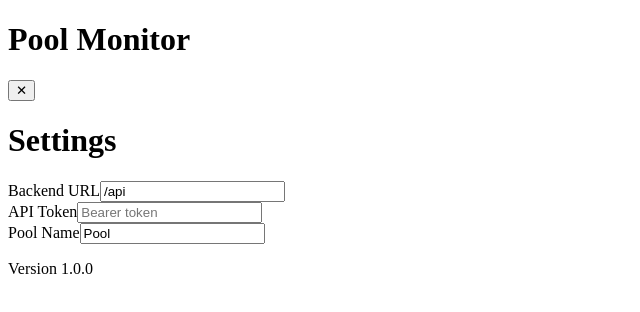
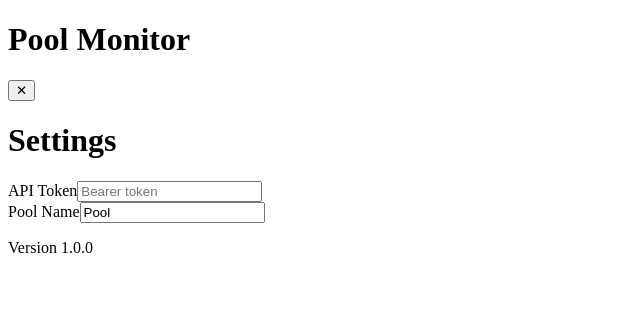
Before and after one commit to the-real-orca/Pool-Monitoring-WebApp, a Vue app in the folder src/frontend/: page / in a window 1280 px wide. Both pictures are taken after a click on the button 16 px from the left and 329 px from the top of the page. Shown: the top 312 px of the page, without its empty margins (0-640 px from the left). Built offline with nearby package versions, Linux system fonts and the light colour scheme; the HTML template or start-up script is replaced by a standard one.

Commit message:
refactor: remove backendUrl from settings, hardcode /api [OpenCode / minimax-m2.5-free]

```diff
--- a/src/frontend/src/components/SettingsPanel.vue
+++ b/src/frontend/src/components/SettingsPanel.vue
@@ -18,16 +18,6 @@ const APP_VERSION = '1.0.0'
     <h1 class="text-center text-2xl font-bold text-slate-800">Settings</h1>
 
     <div class="space-y-4">
-      <div class="space-y-1">
-        <label class="block text-sm font-medium text-slate-600">Backend URL</label>
-        <input
-          v-model="settings.backendUrl"
-          type="text"
-          placeholder="/api"
-          class="w-full rounded-lg border border-slate-300 px-3 py-2 text-slate-800 focus:border-primary focus:outline-none focus:ring-1 focus:ring-primary"
-        />
-      </div>
-
       <div class="space-y-1">
         <label class="block text-sm font-medium text-slate-600">API Token</label>
         <input
--- a/src/frontend/src/composables/useApi.js
+++ b/src/frontend/src/composables/useApi.js
@@ -18,7 +18,7 @@ export function useApi() {
       temp:       form.temp,
     }
     try {
-      const res = await fetch(`${settings.backendUrl}/measurements`, {
+      const res = await fetch(`/api/measurements`, {
         method: 'POST',
         headers: {
           'Content-Type': 'application/json',
--- a/src/frontend/src/composables/useSettings.js
+++ b/src/frontend/src/composables/useSettings.js
@@ -1,7 +1,7 @@
 import { reactive, watch } from 'vue'
 
 const KEY = 'pool_monitor_settings'
-const DEFAULTS = { backendUrl: '/api', token: '', poolName: 'Pool' }
+const DEFAULTS = { token: '', poolName: 'Pool' }
 
 function load() {
   try {
```
